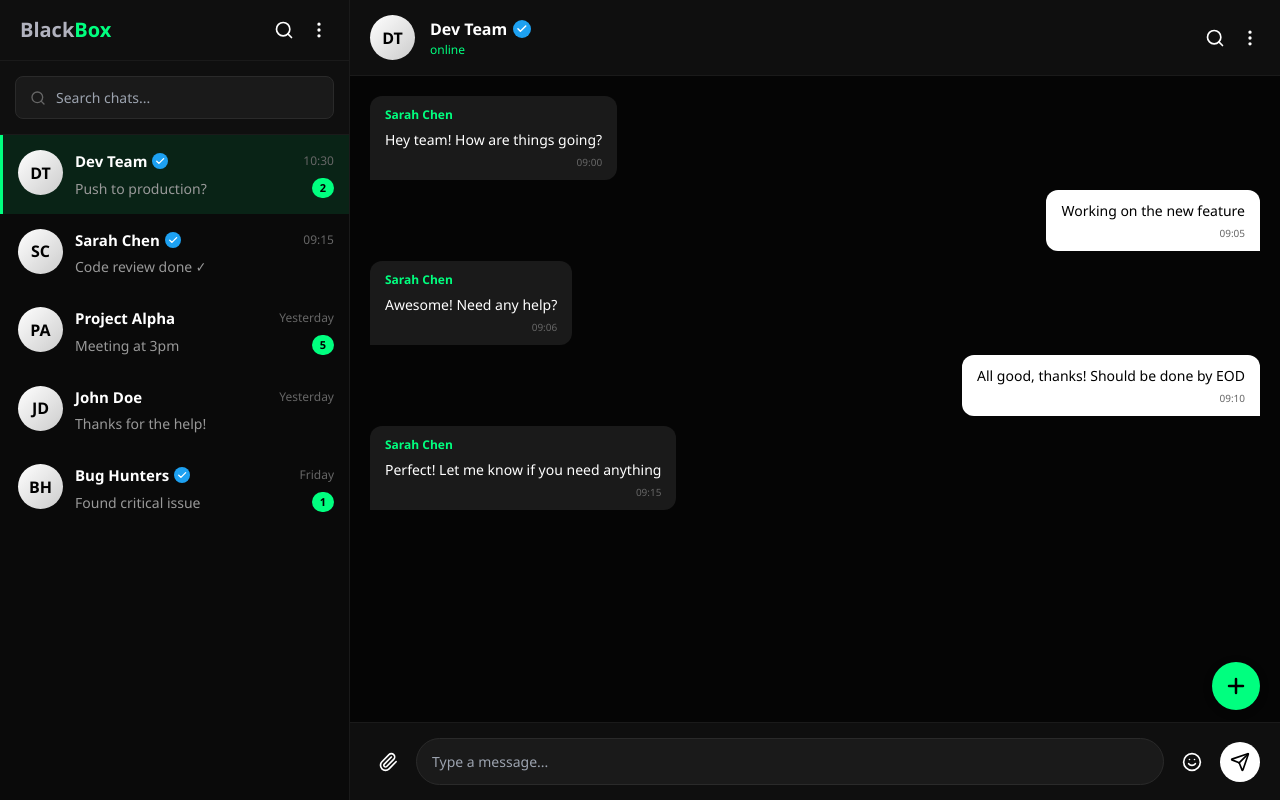
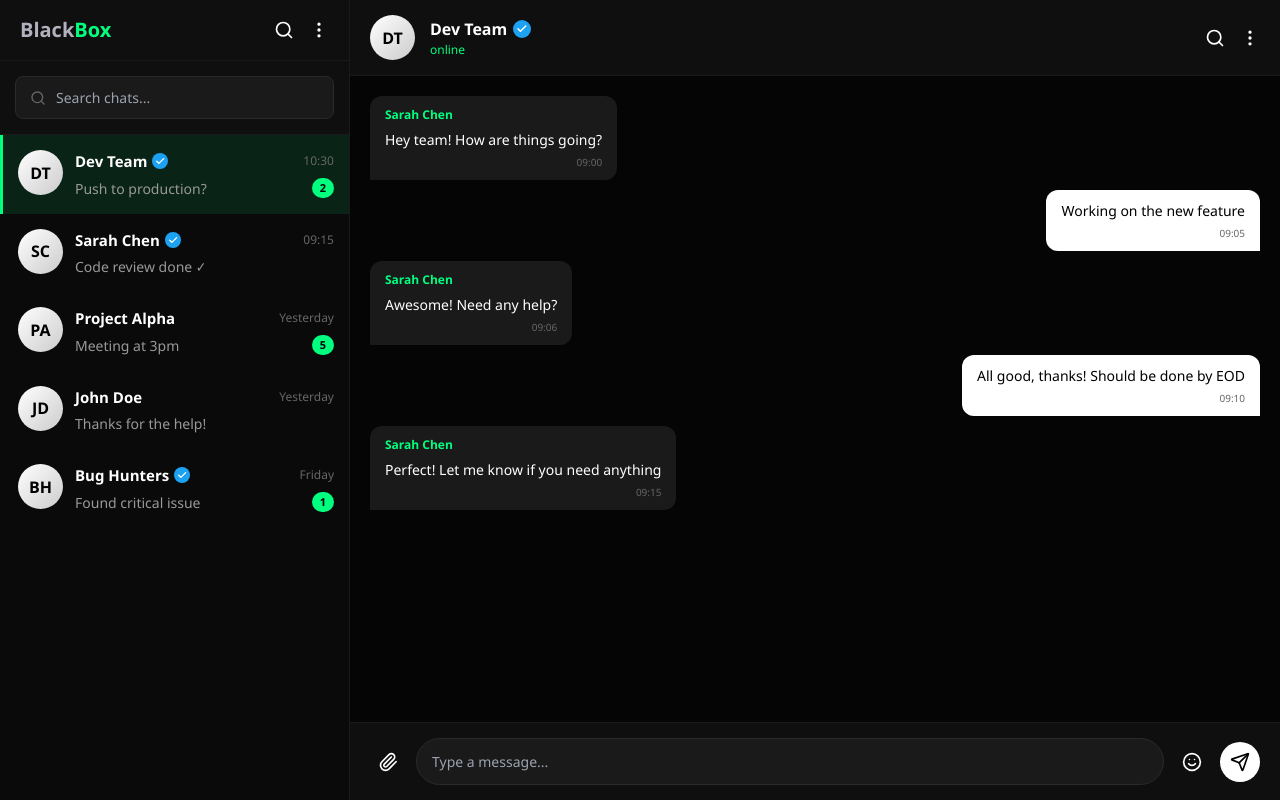
Before and after one commit to Kelvinagbe/chat-black-box, a Next.js app: page / in a window 1280 px wide. Built offline with nearby package versions, Linux system fonts and the light colour scheme.

Commit message:
Update page.tsx

```diff
--- a/app/page.tsx
+++ b/app/page.tsx
@@ -8,7 +8,6 @@ import ChatHeader from '@/components/ChatHeader';
 import MessageBubble from '@/components/MessageBubble';
 import MessageInput from '@/components/MessageInput';
 import SplashScreen from '@/components/SplashScreen';
-import NewChatButton from '@/components/NewChatButton';
 
 export default function BlackBoxChat() {
   const router = useRouter();
@@ -87,12 +86,6 @@ export default function BlackBoxChat() {
     } else {
       setShowChatView(false);
     }
-  };
-
-  const handleAddNewChat = (user: any) => {
-    // Handle new chat selection
-    console.log('Selected user:', user);
-    // You can implement logic to add user to chat list here
   };
 
   const renderMainContent = () => {
@@ -183,14 +176,6 @@ export default function BlackBoxChat() {
           accentColor={accentColor}
         />
         {renderMainContent()}
-
-        {/* New Chat Button */}
-        {activeTab === 'chats' && (!isMobile || !showChatView) && (
-          <NewChatButton
-            primaryColor={primaryColor}
-            onSelectUser={handleAddNewChat}
-          />
-        )}
       </div>
     </>
   );
```
